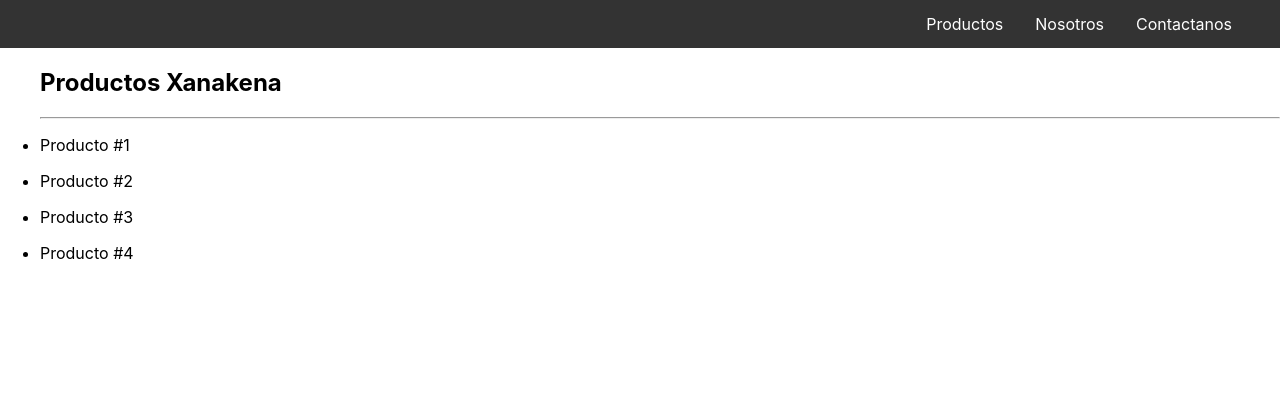
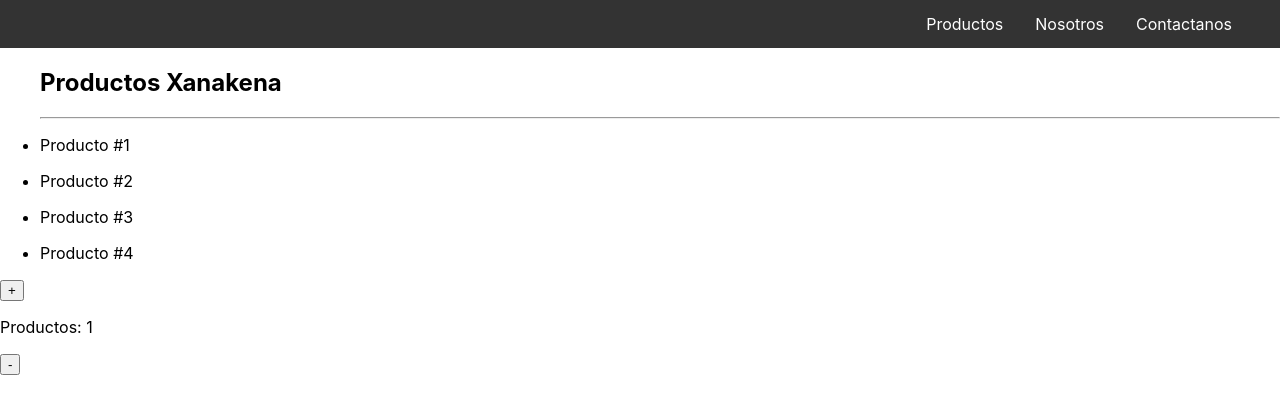
Before and after one commit to carlosvelasquezweb/Xanakena, a React (Create React App) app: page / in a window 1280 px wide. Shown: the top 414 px of the page. Built offline with nearby package versions, Linux system fonts and the light colour scheme; a small style sheet from the web is missing.

Commit message:
ItemCount 1.0

```diff
--- a/src/App.js
+++ b/src/App.js
@@ -4,12 +4,14 @@ import logo from './logo.svg';
 import NavBar from './components/NavBar';
 import ItemListContainer from './components/ItemListContainer';
 import CartIcon from './components/CartIcon';
+import ItemCount from './components/ItemCount';
 
 function App() {
 
   return <>
     <NavBar />
     <ItemListContainer name="Productos Xanakena" />
+    <ItemCount stock="5" initial="1"/>
   </>
 }
 
--- /dev/null
+++ b/src/components/ItemCount.js
@@ -0,0 +1,23 @@
+ import React, { useState } from 'react';
+
+function ItemCount({initial, stock}) {
+    const [count, setCount] = useState(Number(initial));
+    console.log(Number(stock))
+
+
+  return (
+    <div>
+      <button onClick={() => setCount(count + 1)}>
+        +
+      </button>
+      <p>Productos: {count}</p>
+      <button onClick={() => setCount(count - 1)}>
+        -
+      </button>
+    </div>
+  );
+}
+
+
+
+export default ItemCount;
--- /dev/null
+++ b/src/components/Title.css
@@ -0,0 +1,4 @@
+h1{
+    text-align: center;
+    color: #333333;
+}
```
